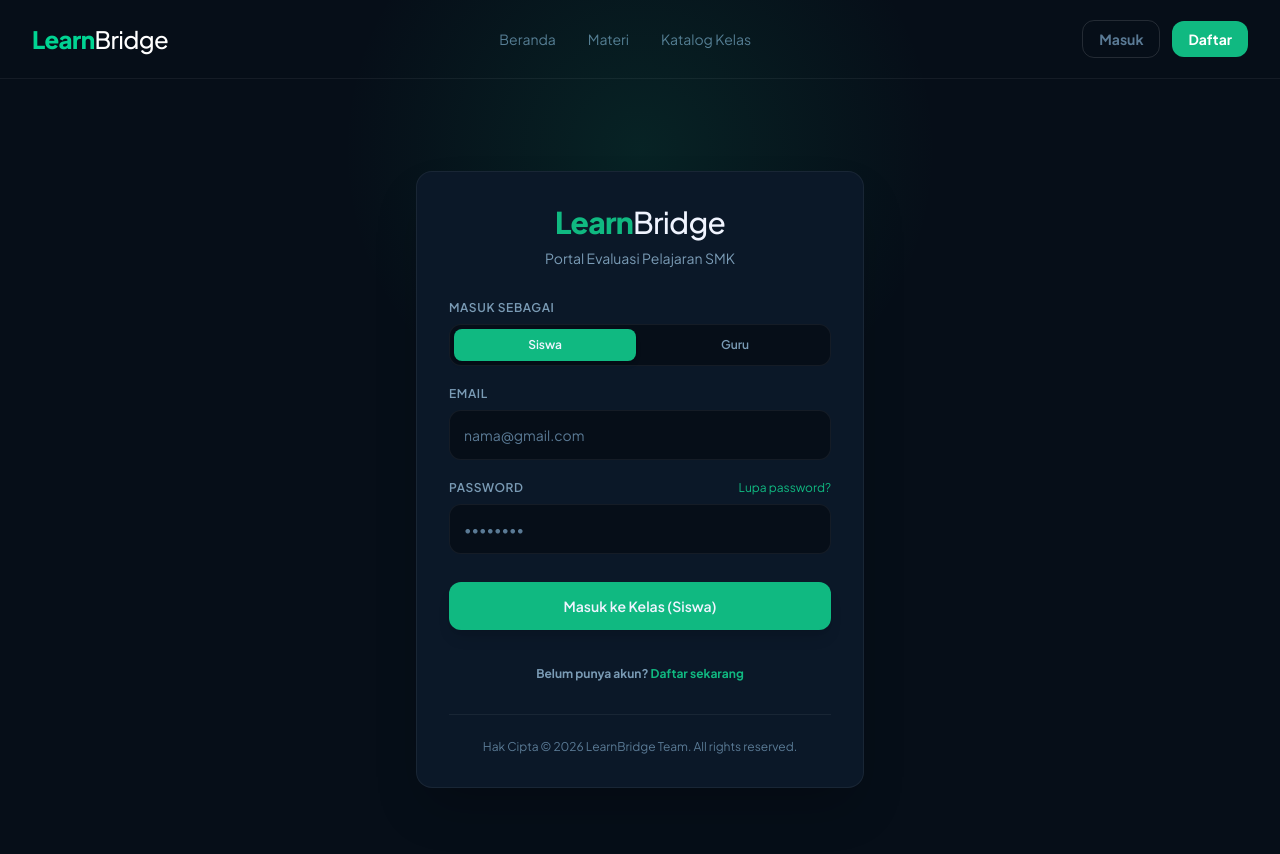
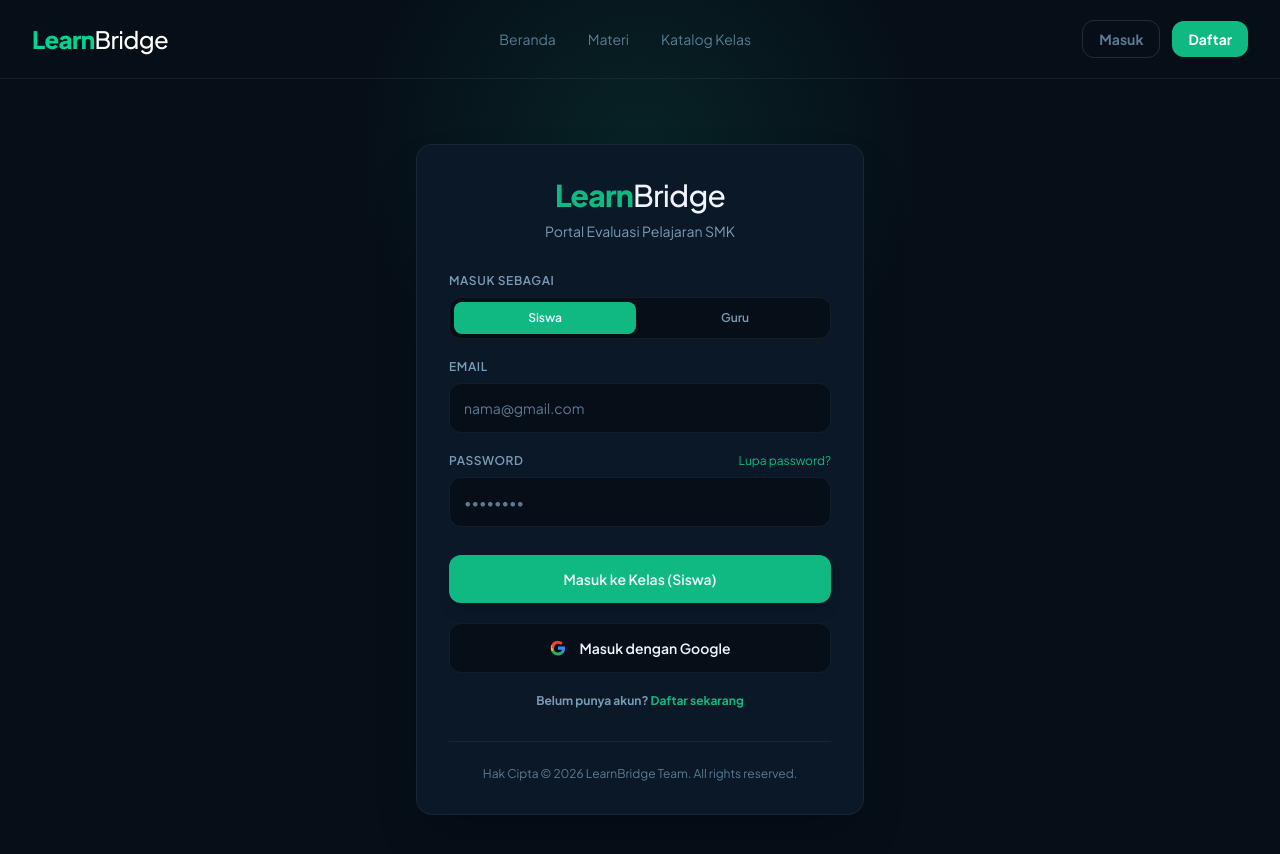
Before and after one commit to Kevin12er/crack-fe-Kevin12er, a Next.js app: page /login in a window 1280 px wide. Shown: the top 854 px of the page. Built offline with nearby package versions, Linux system fonts and the light colour scheme; no server answers.

Commit message:
feat: menambahkan button login dengan google setelah backend selesai dengan oauth authentication

```diff
--- a/src/app/login/page.jsx
+++ b/src/app/login/page.jsx
@@ -5,7 +5,7 @@ import { useEffect, useState } from "react";
 import { useForm } from "react-hook-form";
 import { useRouter } from "next/navigation";
 import { useAuth } from "@/app/context/authcontext";
-import { fetchApi } from "@/lib/api";
+import { API_BASE_URL, fetchApi } from "@/lib/api";
 
 export default function LoginPage() {
   const router = useRouter();
@@ -18,9 +18,36 @@ export default function LoginPage() {
     if (isHydrated && isAuthenticated && user) {
       const userRole = String(user.role || "").toUpperCase();
       const isGuru = userRole === "INSTRUCTOR";
+
       router.replace(isGuru ? "/dashboard/guru" : "/dashboard/siswa");
     }
   }, [isAuthenticated, isHydrated, user, router]);
+
+  // Pulihkan session setelah Google OAuth selesai.
+  // JWT Google disimpan di HttpOnly cookie, jadi frontend mengambil
+  // user melalui endpoint profile lalu memasukkannya ke AuthContext.
+  useEffect(() => {
+    if (!isHydrated || isAuthenticated) return;
+
+    const restoreGoogleSession = async () => {
+      try {
+        const response = await fetchApi("/auth/profile");
+        const userData = response?.user;
+
+        if (userData) {
+          login(userData);
+        }
+      } catch {
+        // Belum login: biarkan halaman login tampil normal.
+      }
+    };
+
+    restoreGoogleSession();
+  }, [isHydrated, isAuthenticated, login]);
+
+  const handleGoogleLogin = () => {
+    window.location.href = `${API_BASE_URL}/auth/google`;
+  };
 
   const {
     register,
@@ -35,6 +62,7 @@ export default function LoginPage() {
 
   const onSubmit = async (data) => {
     setErrorMessage("");
+
     try {
       const response = await fetchApi("/auth/login", {
         method: "POST",
@@ -45,6 +73,7 @@ export default function LoginPage() {
       });
 
       const token = response?.access_token || response?.token;
+
       if (token) {
         localStorage.setItem("token", token);
       }
@@ -67,7 +96,9 @@ export default function LoginPage() {
 
       // Validasi Kesesuaian Tab Pilihan UI dengan Role Asli Database
       if (tabRole === "guru" && !isInstructor) {
-        throw new Error("Akun Anda terdaftar sebagai Siswa. Silakan pilih tab Siswa.");
+        throw new Error(
+          "Akun Anda terdaftar sebagai Siswa. Silakan pilih tab Siswa."
+        );
       }
 
       if (tabRole === "siswa" && isInstructor) {
@@ -92,13 +123,16 @@ export default function LoginPage() {
   return (
     <>
       <Navbar />
+
       <div className="flex min-h-screen items-center justify-center bg-base text-primary p-4 font-jakarta">
         <div className="absolute w-150 h-150 rounded-full pointer-events-none -top-37.5 left-1/2 -translate-x-1/2 z-0 bg-[radial-gradient(circle,var(--color-brand-soft)_0%,transparent_70%)]" />
+
         <div className="w-full max-w-md rounded-2xl bg-surface p-8 shadow-2xl border border-line relative z-10">
           <div className="text-center mb-8">
             <h2 className="text-3xl font-extrabold tracking-tight text-brand">
               Learn<span className="text-primary font-medium">Bridge</span>
             </h2>
+
             <p className="text-sm text-secondary mt-2">
               Portal Evaluasi Pelajaran SMK
             </p>
@@ -115,6 +149,7 @@ export default function LoginPage() {
               <label className="block text-xs font-semibold text-secondary uppercase tracking-wider mb-2">
                 Masuk Sebagai
               </label>
+
               <div className="grid grid-cols-2 gap-2 p-1 bg-base border border-line rounded-xl">
                 <button
                   type="button"
@@ -127,6 +162,7 @@ export default function LoginPage() {
                 >
                   Siswa
                 </button>
+
                 <button
                   type="button"
                   onClick={() => setTabRole("guru")}
@@ -145,6 +181,7 @@ export default function LoginPage() {
               <label className="block text-xs font-semibold text-secondary uppercase tracking-wider mb-2">
                 Email
               </label>
+
               <input
                 type="email"
                 placeholder="nama@gmail.com"
@@ -161,6 +198,7 @@ export default function LoginPage() {
                     : "border-line focus:border-brand focus:ring-1 focus:ring-brand"
                 }`}
               />
+
               {errors.email && (
                 <p className="text-xs text-av-red mt-1">
                   {errors.email.message}
@@ -173,10 +211,12 @@ export default function LoginPage() {
                 <label className="block text-xs font-semibold text-secondary uppercase tracking-wider">
                   Password
                 </label>
+
                 <a href="#" className="text-xs text-brand hover:underline">
                   Lupa password?
                 </a>
               </div>
+
               <input
                 type="password"
                 placeholder="••••••••"
@@ -189,6 +229,7 @@ export default function LoginPage() {
                     : "border-line focus:border-brand focus:ring-1 focus:ring-brand"
                 }`}
               />
+
               {errors.password && (
                 <p className="text-xs text-av-red mt-1">
                   {errors.password.message}
@@ -204,6 +245,38 @@ export default function LoginPage() {
               {isSubmitting
                 ? "Memproses..."
                 : `Masuk ke Kelas (${tabRole === "guru" ? "Guru" : "Siswa"})`}
+            </button>
+
+            <button
+              type="button"
+              onClick={handleGoogleLogin}
+              className="w-full cursor-pointer rounded-xl border border-line bg-base py-3.5 font-semibold text-sm text-primary hover:bg-surface transition-all flex items-center justify-center gap-3"
+            >
+              <svg
+                width="18"
+                height="18"
+                viewBox="0 0 24 24"
+                aria-hidden="true"
+              >
+                <path
+                  fill="#4285F4"
+                  d="M21.35 12.23c0-.79-.07-1.55-.23-2.27H12v4.3h5.22a4.46 4.46 0 0 1-1.94 2.93v2.44h3.14c1.84-1.69 2.93-4.18 2.93-7.4z"
+                />
+                <path
+                  fill="#34A853"
+                  d="M12 21.96c2.63 0 4.84-.87 6.45-2.36l-3.14-2.44c-.87.58-1.98.92-3.31.92-2.54 0-4.69-1.72-5.46-4.03H3.3v2.52A9.75 9.75 0 0 0 12 21.96z"
+                />
+                <path
+                  fill="#FBBC05"
+                  d="M6.54 14.05a5.86 5.86 0 0 1 0-3.75V7.78H3.3a9.77 9.77 0 0 0 0 8.79l3.24-2.52z"
+                />
+                <path
+                  fill="#EA4335"
+                  d="M12 6.27c1.43 0 2.72.49 3.73 1.46l2.8-2.8C16.84 3.39 14.63 2.5 12 2.5a9.75 9.75 0 0 0-8.7 5.28l3.24 2.52C7.31 7.99 9.46 6.27 12 6.27a9.75 9.75 0 0 0-8.7 5.28l3.24 2.52C7.31 7.99 9.46 6.27 12 6.27z"
+                />
+              </svg>
+
+              Masuk dengan Google
             </button>
 
             <p className="text-xs font-bold text-secondary text-center mt-4">
--- a/src/lib/api.js
+++ b/src/lib/api.js
@@ -1,38 +1,42 @@
-const API_BASE_URL = process.env.NEXT_PUBLIC_API_URL || 'https://crack-be-kevin12er-production.up.railway.app';
+export const API_BASE_URL =
+  process.env.NEXT_PUBLIC_API_URL ||
+  "https://crack-be-kevin12er-production.up.railway.app";
 
 export async function fetchApi(endpoint, options = {}) {
-  const token = typeof window !== 'undefined' ? localStorage.getItem('token') : null;
+  const token =
+    typeof window !== "undefined" ? localStorage.getItem("token") : null;
 
   const headers = {
-    'Content-Type': 'application/json',
+    "Content-Type": "application/json",
     ...options.headers,
   };
 
   if (token) {
-    headers['Authorization'] = `Bearer ${token}`;
+    headers["Authorization"] = `Bearer ${token}`;
   }
 
   const response = await fetch(`${API_BASE_URL}${endpoint}`, {
     ...options,
     headers,
+    credentials: "include",
   });
 
   const data = await response.json().catch(() => null);
 
   // Jika 401 Unauthorized, hapus token tanpa me-reload halaman secara paksa
-  if (response.status === 401 && typeof window !== 'undefined') {
-    localStorage.removeItem('token');
+  if (response.status === 401 && typeof window !== "undefined") {
+    localStorage.removeItem("token");
     const errorMessage = Array.isArray(data?.message)
-      ? data.message.join(', ')
-      : data?.message || 'Sesi telah berakhir, silakan login kembali.';
+      ? data.message.join(", ")
+      : data?.message || "Sesi telah berakhir, silakan login kembali.";
     throw new Error(errorMessage);
   }
 
   // Handle error HTTP lainnya dari NestJS
   if (!response.ok) {
     const errorMessage = Array.isArray(data?.message)
-      ? data.message.join(', ')
-      : data?.message || 'Terjadi kesalahan pada server';
+      ? data.message.join(", ")
+      : data?.message || "Terjadi kesalahan pada server";
     throw new Error(errorMessage);
   }
 
```
